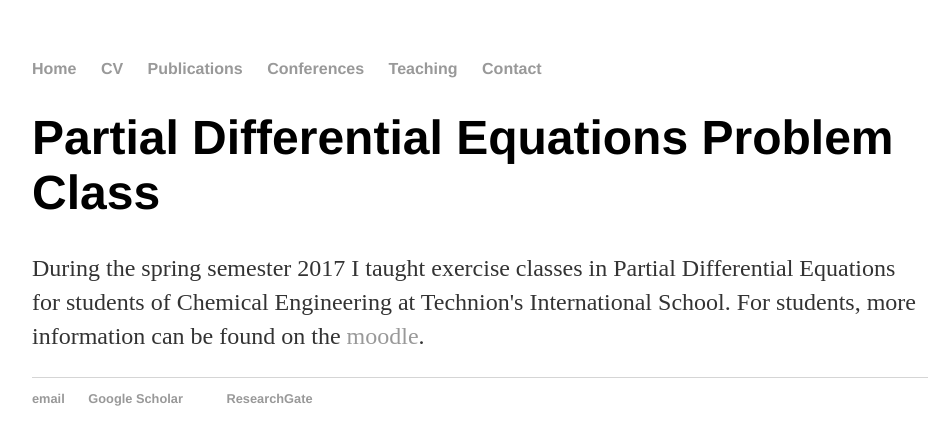
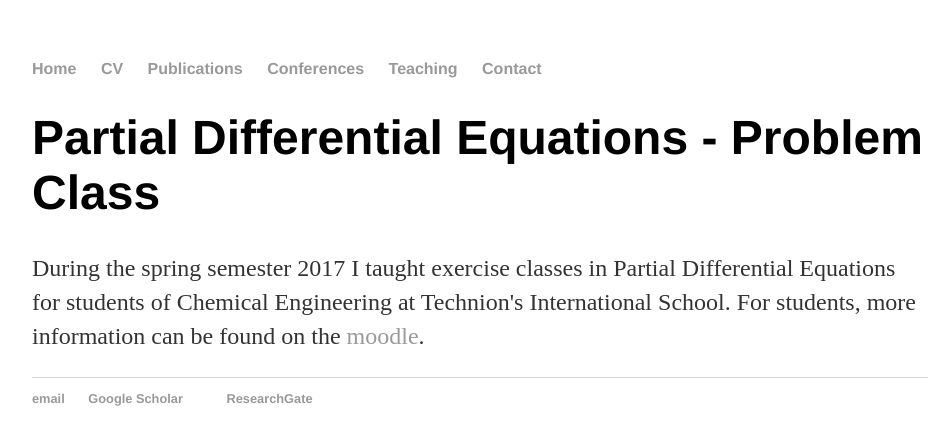
Before and after one commit to rstuhlmeier/rstuhlmeier.github.io, a Jekyll site: the page built from teaching/Spring2017/PDEs.html, in a window 1280 px wide. Shown: the top 445 px of the page, without its empty margins (160-1111 px from the left). Built offline with Jekyll 4.4.1, drawn with Linux system fonts in a browser that asks for light colours.

```diff
--- a/teaching/Spring2017/PDEs.html
+++ b/teaching/Spring2017/PDEs.html
@@ -4,7 +4,7 @@ title: Raphael Stuhlmeier - Teaching
 ---
 
 
-<h1> Partial Differential Equations Problem Class </h1>
+<h1> Partial Differential Equations - Problem Class </h1>
 
 <p>During the spring semester 2017 I taught exercise classes in Partial Differential Equations for students of Chemical Engineering at Technion's International School.
             For students, more information can be found on the <a href="https://moodle.technion.ac.il/course/view.php?id=5208">moodle</a>.</p>
```
